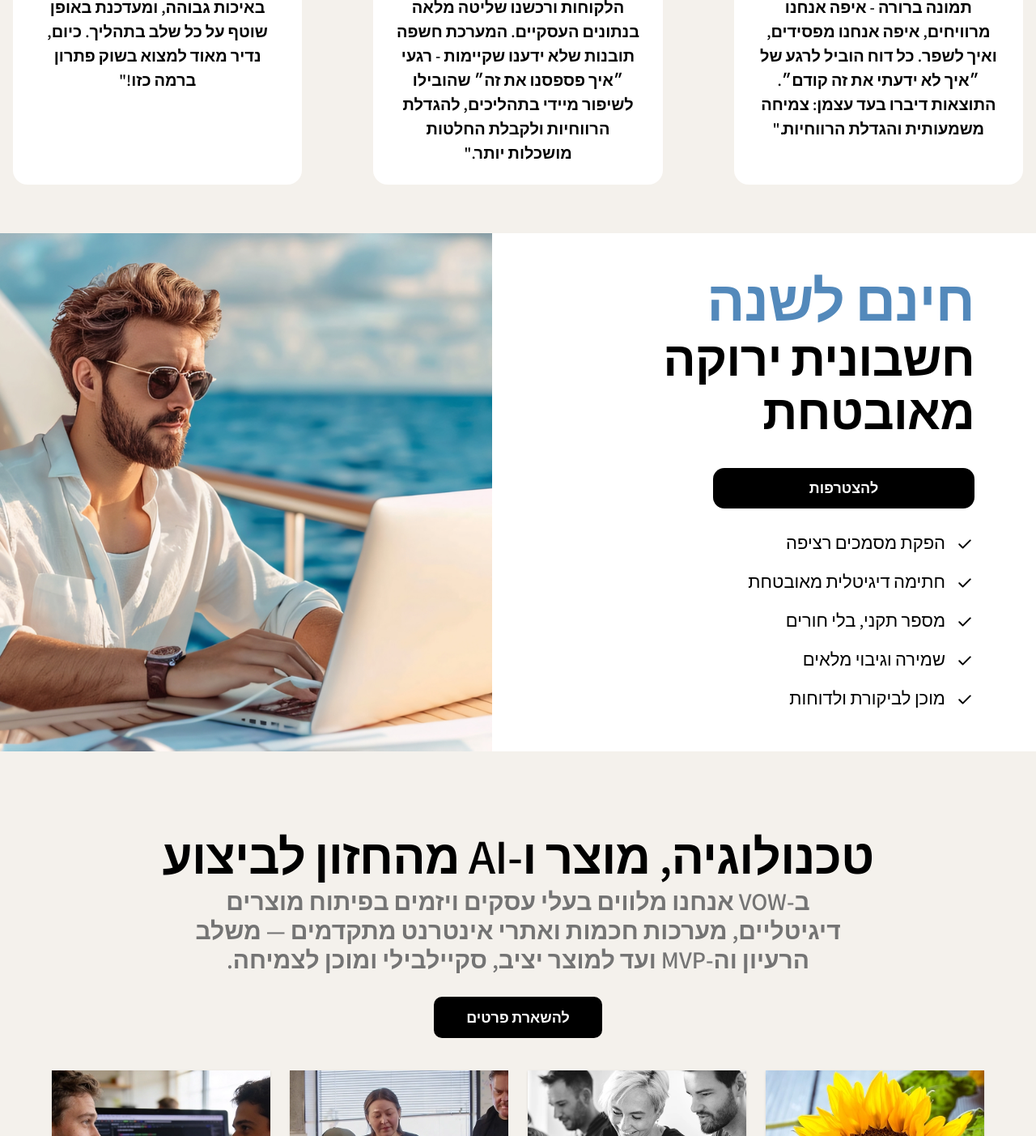
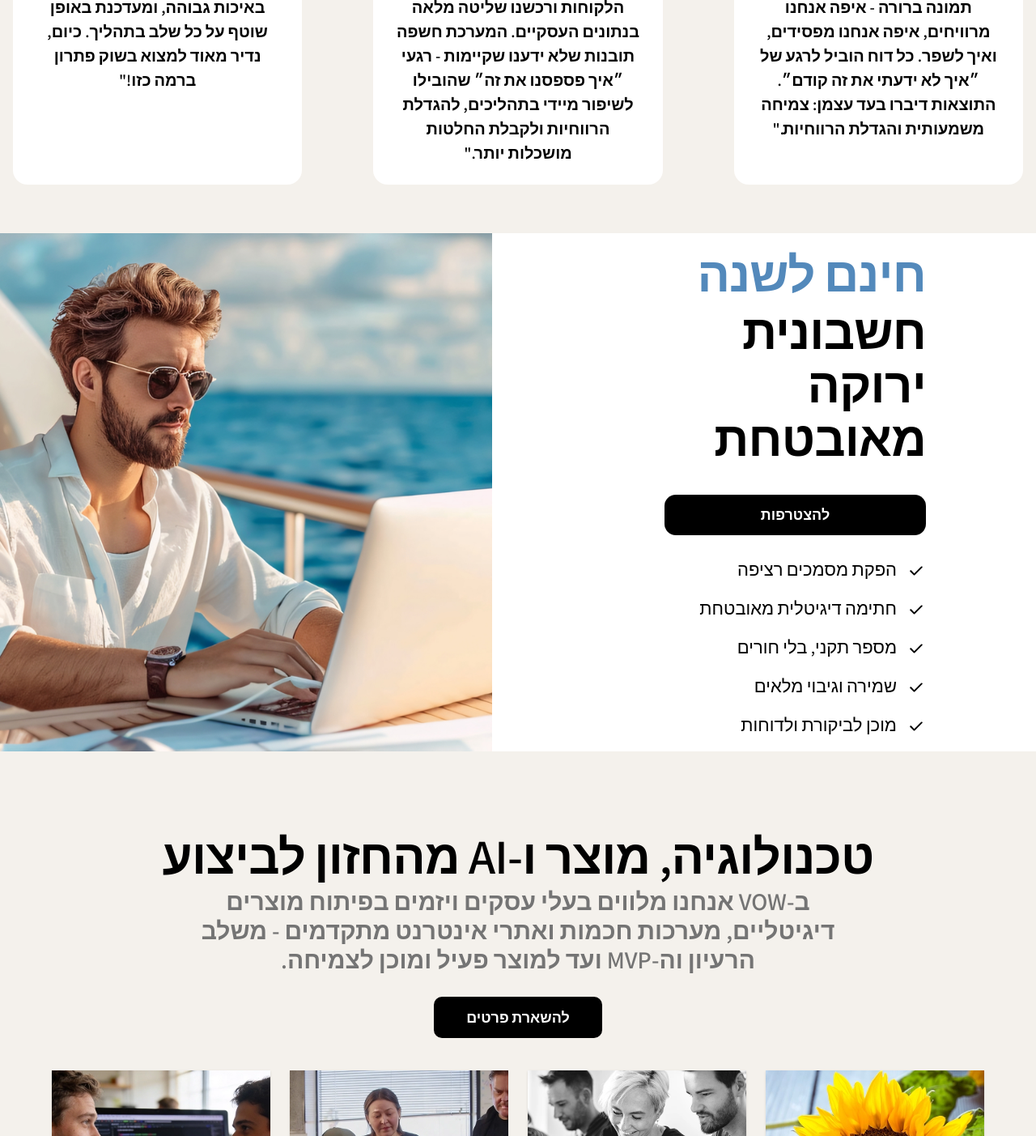
Before and after one commit to thebarlev/vow-marketing, a Next.js app: page / in a window 1280 px wide. Shown: the part 2097-3500 px from the top of the page at 81% size. Built offline with nearby package versions, Linux system fonts and the light colour scheme; no server answers.

Commit message:
Issue with layout free for a year

```diff
--- a/src/app/_components/home/GreenInvoiceSection.tsx
+++ b/src/app/_components/home/GreenInvoiceSection.tsx
@@ -16,7 +16,7 @@ export function GreenInvoiceSection() {
       <div className="grid lg:grid-cols-2 lg:items-center lg:gap-16 bg-white">
 
         {/* Left: content — shown first on mobile via order, second on desktop */}
-        <div className="flex items-center justify-center order-2 lg:order-1 bg-white">
+        <div className="flex items-center justify-center order-2 lg:order-1 max-w-[400px] mx-auto">
           <div dir="rtl" className="py-10 text-right lg:py-0 w-full max-w-[520px] mx-auto px-4 sm:px-6 lg:px-8">
             <p className="free-year-heading">חינם לשנה</p>
             <h2 className="mt-0 !text-right !font-semibold text-black ">
--- a/src/app/_components/home/VisionToExecutionSection.tsx
+++ b/src/app/_components/home/VisionToExecutionSection.tsx
@@ -39,7 +39,7 @@ export function VisionToExecutionSection() {
       <div className="text-right md:text-center">
       <h2 className="text-right md:text-center w-full">טכנולוגיה, מוצר ו-AI מהחזון לביצוע</h2>
           <h3 className="mx-auto max-w-full sm:max-w-[85%] lg:max-w-[70%]">
-            ב-VOW אנחנו מלווים בעלי עסקים ויזמים בפיתוח מוצרים דיגיטליים, מערכות חכמות ואתרי אינטרנט מתקדמים — משלב הרעיון וה-MVP ועד למוצר יציב, סקיילבילי ומוכן לצמיחה.
+          ב-VOW אנחנו מלווים בעלי עסקים ויזמים בפיתוח מוצרים דיגיטליים, מערכות חכמות ואתרי אינטרנט מתקדמים - משלב הרעיון וה-MVP ועד למוצר פעיל ומוכן לצמיחה.
           </h3>
           <button
             type="button"
--- a/src/app/globals.css
+++ b/src/app/globals.css
@@ -472,7 +472,7 @@ body {
 
 @media (min-width: 1024px) {
   .free-year-heading {
-    font-size: 70px;
+    font-size: 60px;
     line-height: 76px;
     letter-spacing: -0.8px;
   }
```
